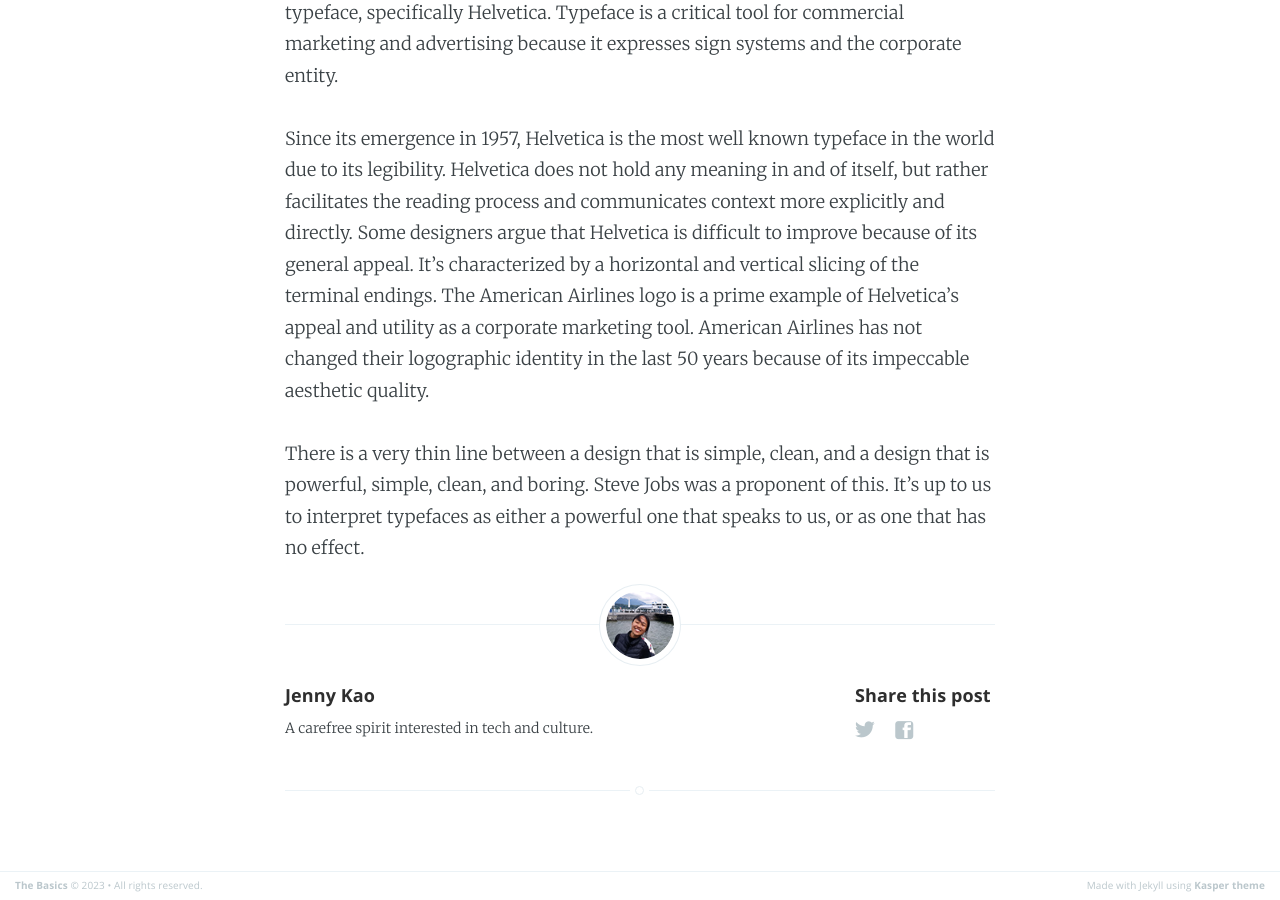
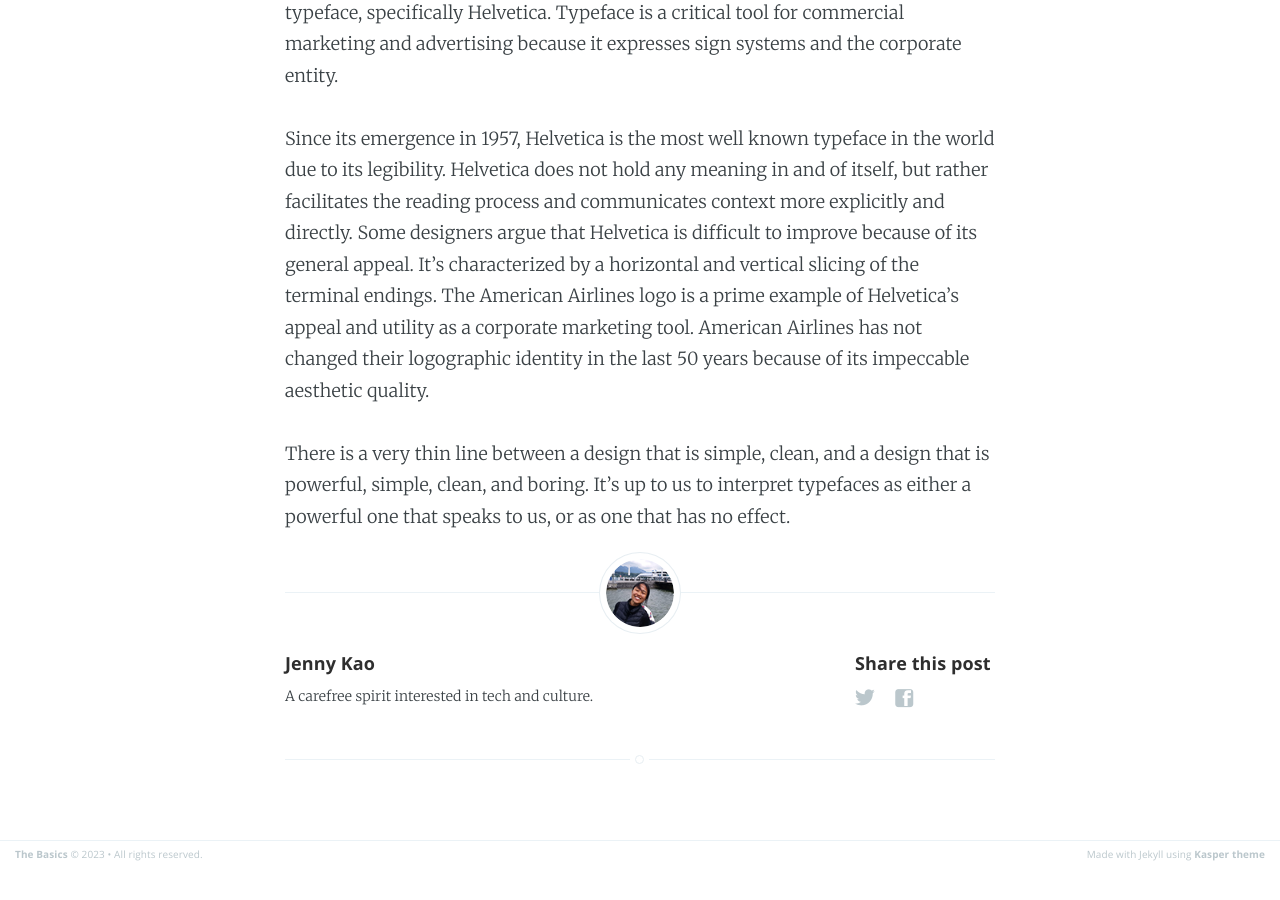
Before and after one commit to jennymhkao/home, a Jekyll site: the page built from _posts/2023-10-14-typography.md, in a window 1280 px wide and 900 px high, scrolled down 1145 px. Built offline with Jekyll 4.4.1, drawn with Linux system fonts in a browser that asks for light colours; after the commit the page ends 2013 px from its top, so only the background shows below that.

Commit message:
edit typography post

```diff
--- a/_posts/2023-10-14-typography.md
+++ b/_posts/2023-10-14-typography.md
@@ -17,4 +17,4 @@ The reluctance of designers to use eccentric and cursive styles in old brochures
 
 Since its emergence in 1957, Helvetica is the most well known typeface in the world due to its legibility. Helvetica does not hold any meaning in and of itself, but rather facilitates the reading process and communicates context more explicitly and directly. Some designers argue that Helvetica is difficult to improve because of its general appeal. It’s characterized by a horizontal and vertical slicing of the terminal endings. The American Airlines logo is a prime example of Helvetica’s appeal and utility as a corporate marketing tool. American Airlines has not changed their logographic identity in the last 50 years because of its impeccable aesthetic quality.
 
-There is a very thin line between a design that is simple, clean, and a design that is powerful, simple, clean, and boring. Steve Jobs was a proponent of this. It's up to us to interpret typefaces as either a powerful one that speaks to us, or as one that has no effect.
+There is a very thin line between a design that is simple, clean, and a design that is powerful, simple, clean, and boring. It's up to us to interpret typefaces as either a powerful one that speaks to us, or as one that has no effect.
```
Also changed, not shown: other parts of _posts/2023-10-14-typography.md (+1 -1 lines).
